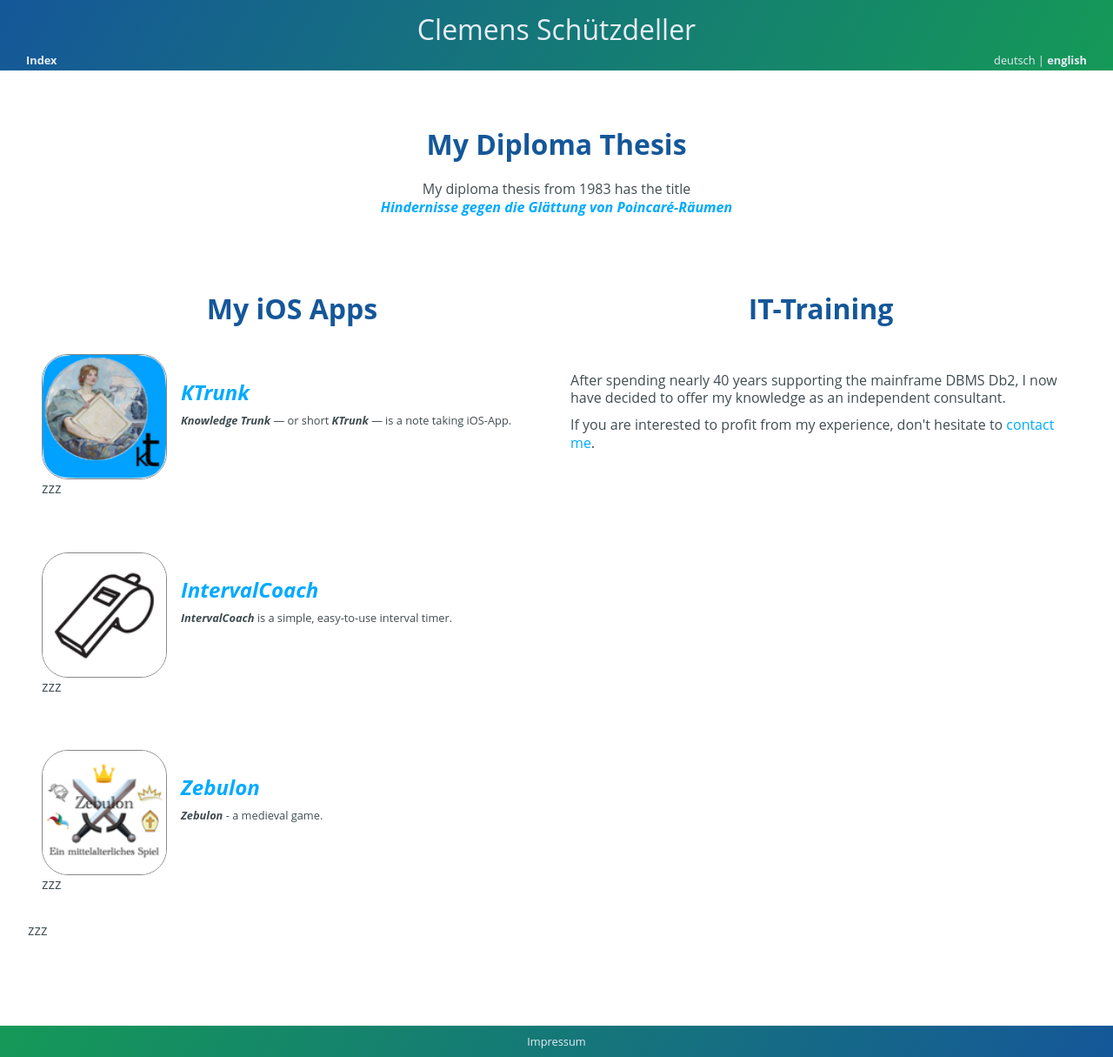
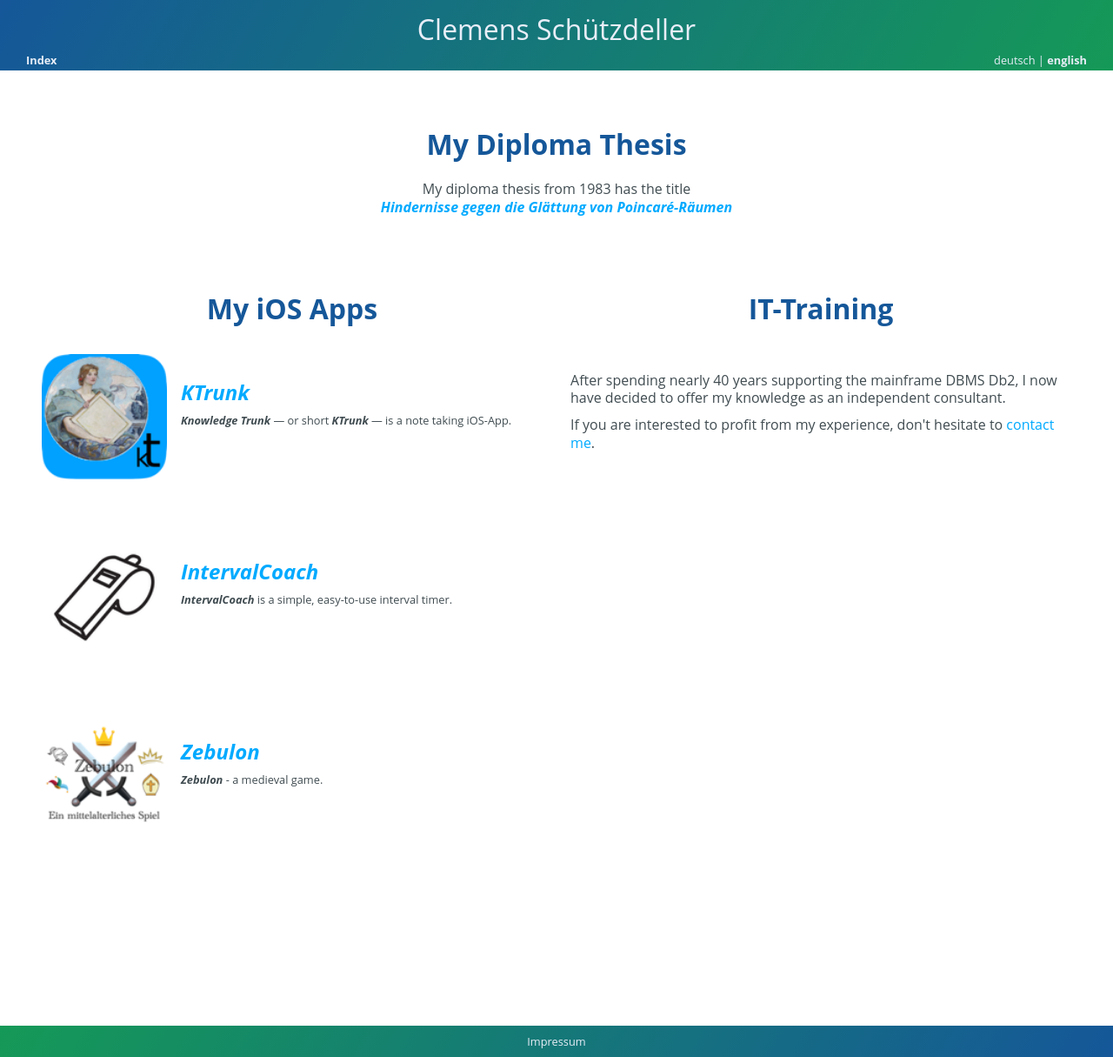
Before and after one commit to cs-LA/home, a Jekyll site: the page built from README.md, in a window 1280 px wide. Shown: the whole page at 87% size. Built offline with Jekyll 4.4.1, drawn with Linux system fonts in a browser that asks for light colours; our own code applies the rules of GitHub Pages for plain Markdown files.

Commit message:
Update default.html

```diff
--- a/_layouts/default.html
+++ b/_layouts/default.html
@@ -26,7 +26,7 @@
       }
       /* Clear floats after the columns */
       .columns:after {
-        content: "zzz";
+        content: "";
         display: table;
         clear: both;
       }
@@ -150,6 +150,8 @@
         width: 80%;
         margin-left: auto;
         margin-right: auto;
+      }
+      .bordered {
         border: 1px solid #888888;
         border-radius: 30px;
       }
```
